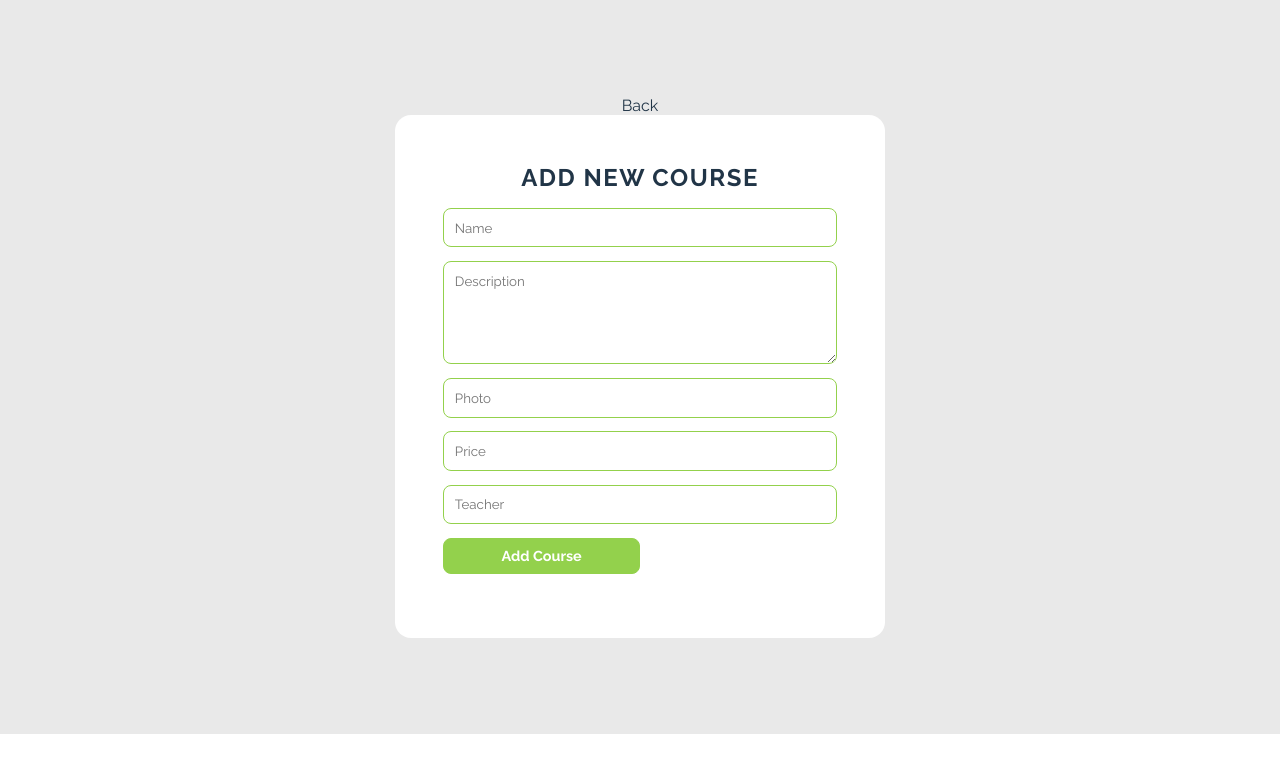
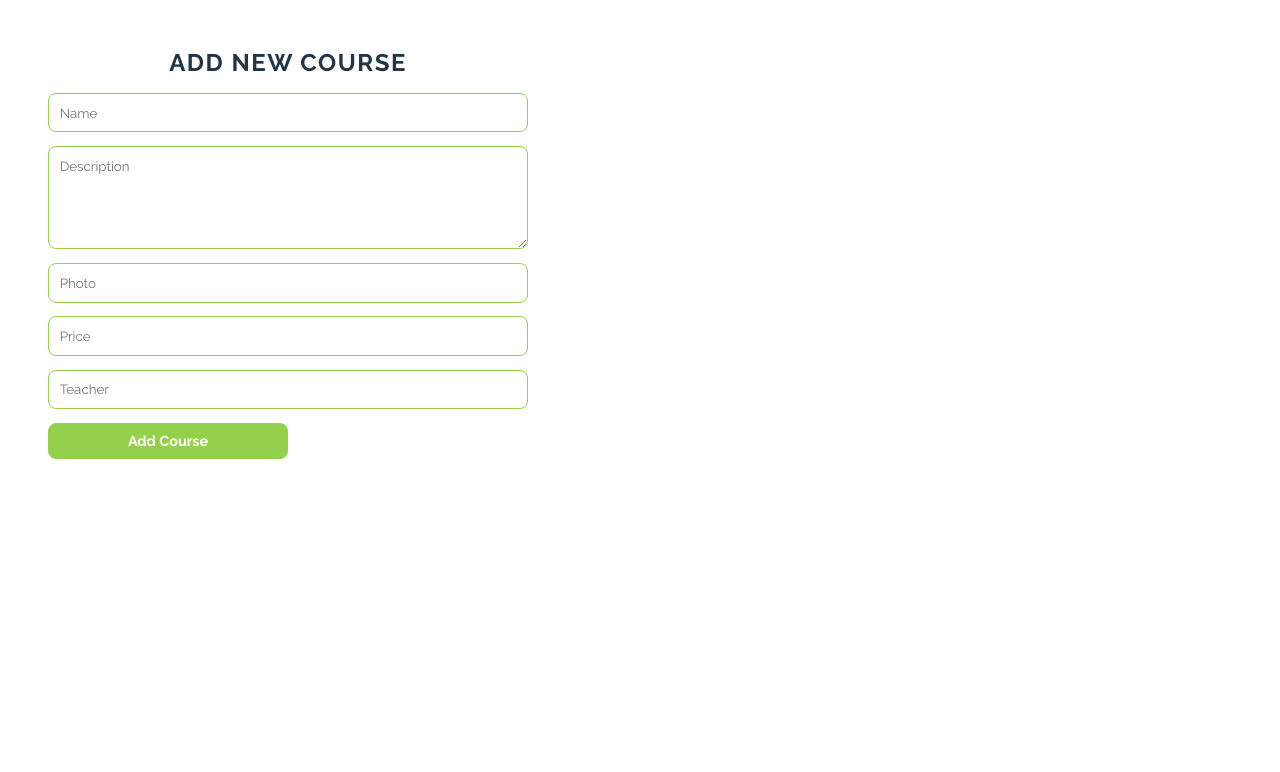
Before and after one commit to smunoz1988/vecs-school-frontend, a React (Vite) app: page /courses/new in a window 1280 px wide. Shown: the top 772 px of the page. Built offline with nearby package versions, Linux system fonts and the light colour scheme; no server answers; sample sign-in values are in the browser's storage.

Commit message:
Refactored the AddCourse component

```diff
--- a/src/routes/AddCourse.jsx
+++ b/src/routes/AddCourse.jsx
@@ -20,8 +20,6 @@ const AddCourse = () => {
   }
 
   return (
-    <div className="pad flex flex_col ai_center gb_gray">
-      <p onClick={() => navigate('/courses')}>Back</p>
       <div className="form-container">
         <h2 className="title">ADD NEW COURSE</h2>
         <form className="flex flex_col w70 form" onSubmit={handleSubmit}>
@@ -33,7 +31,6 @@ const AddCourse = () => {
           <button className="form-submit" type="submit">Add Course</button>
         </form>
       </div>
-   </div>
   )
 }
 
```
